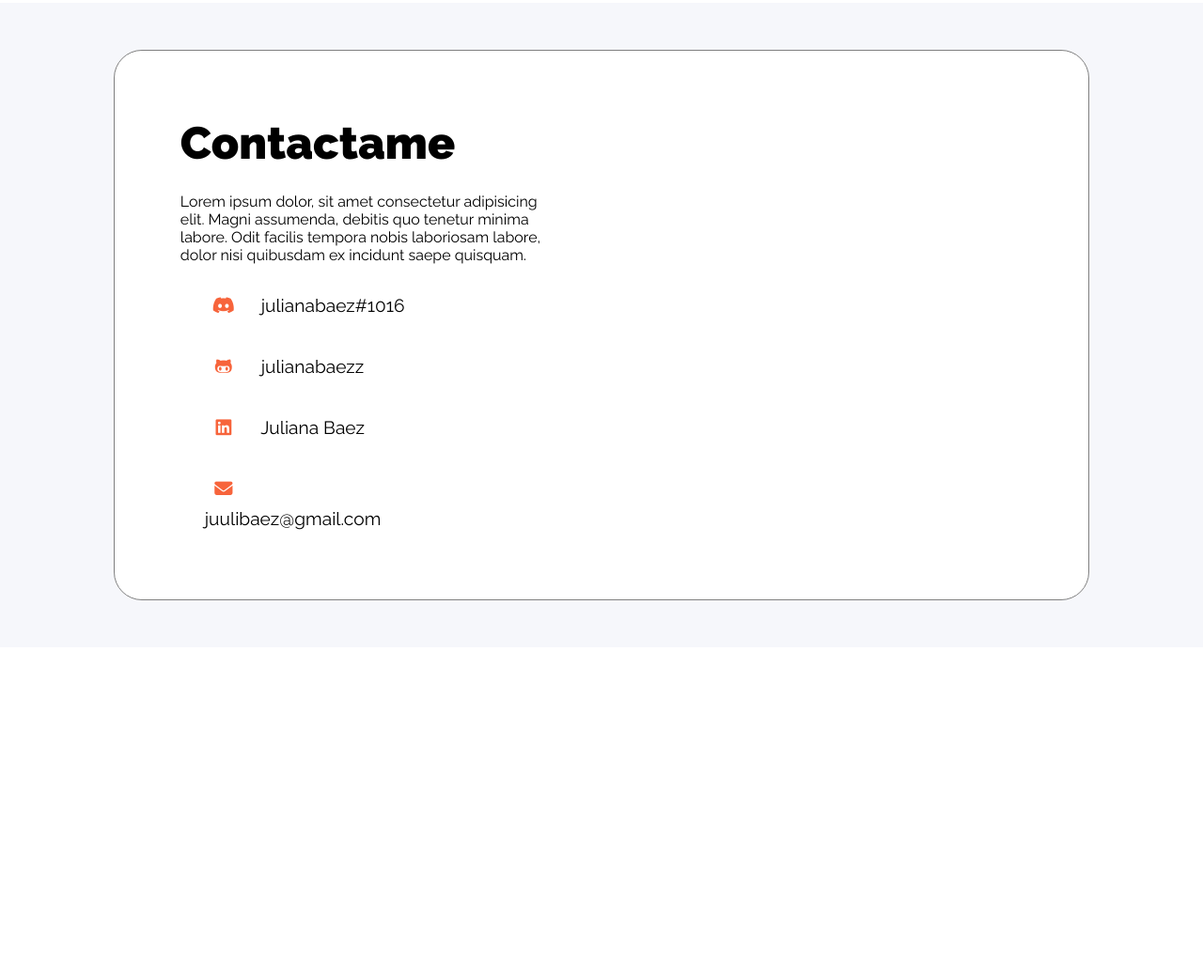
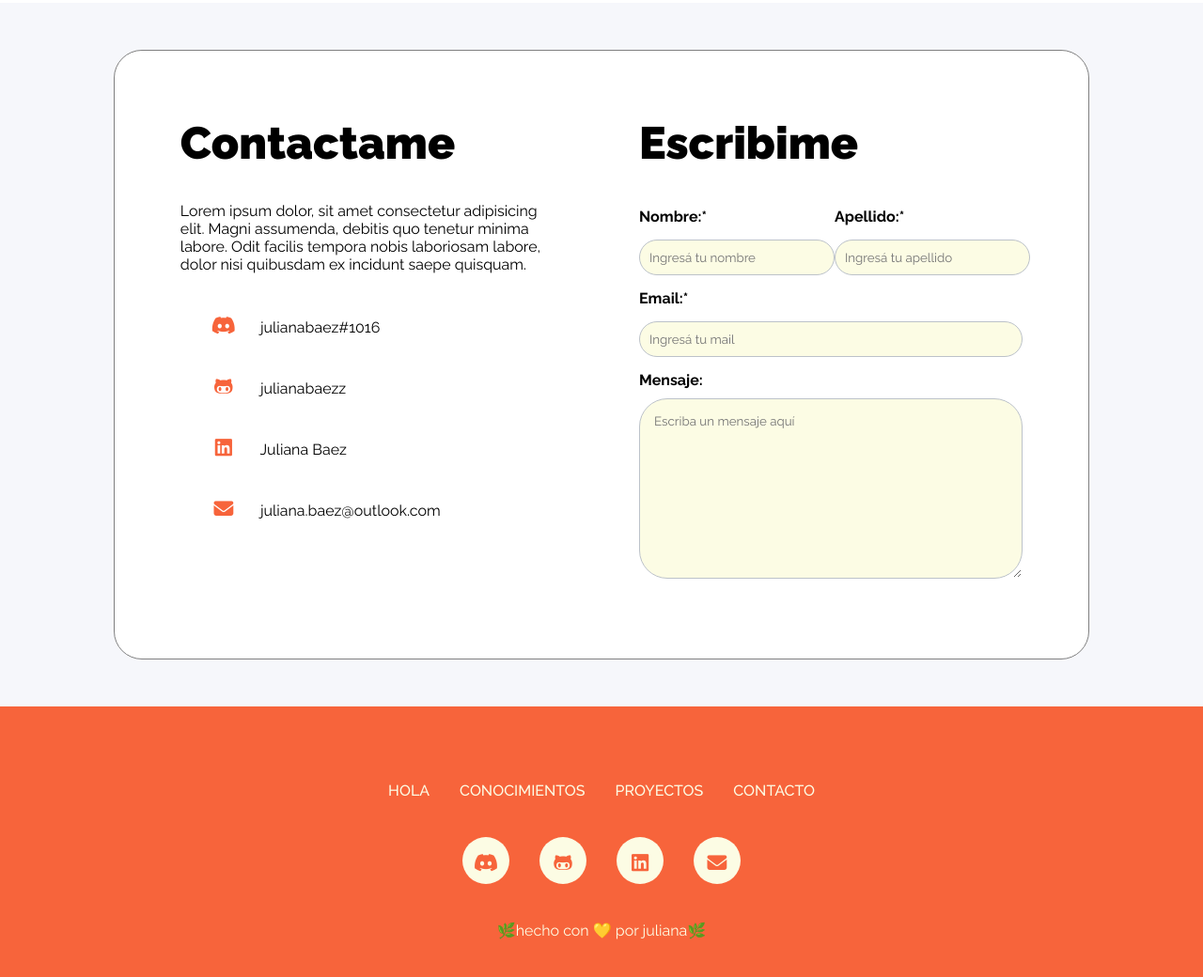
Before and after one commit to julianabaezz/portfolio-JB, a plain HTML site: page index.html in a window 1280 px wide. Shown: the part 3704-4744 px from the top of the page at 94% size. Before the commit the page ends 4393 px from the top, so only its background shows below. Drawn offline with Linux system fonts and the light colour scheme; a web font is replaced by a local one.

Commit message:
terminé seccion contact y footer. puse las anclas internas.

```diff
--- a/index.html
+++ b/index.html
@@ -13,6 +13,7 @@
     <link rel="stylesheet" href="./styles/quote.css">
     <link rel="stylesheet" href="./styles/projects.css">
     <link rel="stylesheet" href="./styles/contact.css">
+    <link rel="stylesheet" href="./styles/footer.css">
     <link rel="preconnect" href="https://fonts.gstatic.com">
     <link href="https://fonts.googleapis.com/css2?family=Raleway:wght@200;300;400;500;600;700;800;900&display=swap" rel="stylesheet">
     <link href="https://fonts.googleapis.com/css2?family=Fascinate&family=IBM+Plex+Sans:wght@200;300;400;500;600;700&display=swap" rel="stylesheet">
@@ -20,17 +21,18 @@
 </head>
 <body>
     <!-- HEADER-->
-    <header class="flex">
-        <nav class="flex" >
-            <ul class="flex">
-                <li> <span class="button"> <a class="coloranchor" href="">HOLA</a></span></li>
-                <li> <span class="button"> <a class="coloranchor" href="">CONOCIMIENTOS</a></span></li>
-                <li> <span class="button"> <a class="coloranchor" href="">PROYECTOS</a></span></li>
-                <li> <span class="contactbutton"> <a class="buttoncolor"href="">CONTACTO</a></span></li>
+    <header class="row">
+        <nav class="row" >
+            <ul class="row">
+                <li> <span class="button"> <a class="coloranchor" href="#ABOUT">HOLA</a></span></li>
+                <li> <span class="button"> <a class="coloranchor" href="#SKILLS">CONOCIMIENTOS</a></span></li>
+                <li> <span class="button"> <a class="coloranchor" href="#PROJECTS">PROYECTOS</a></span></li>
+                <li> <span class="contactbutton"> <a class="buttoncolor"href="#CONTACT">CONTACTO</a></span></li>
             </ul>
         </nav>
     </header>
    <!-- HOLA SOY-->
+   <a name="ABOUT"></a>
     <section class="section-about" >
         <div class="about">
             <div class="hello">
@@ -43,13 +45,14 @@
         </div>
     </section>
     <!-- MIS CONOCIMIENTOS-->
+    <a name="SKILLS"></a>
     <section class="section-skills column">
             <div class="section-titlebox column">
                 <h1 class="section-titletext">Mis conocimientos</h1>
                 <p class="textcenter loremsize"> Lorem, ipsum dolor sit amet consectetur adipisicing elit. Tempore animi ullam est aut explicabo temporibus nam fuga. </p>
             </div>
             <div class="skillcards-container">
-                <div class="skill-cards"> <i class="fab fa-html5 iconcard htmlicon"></i> <h2>HTML 5</h2></div>
+                <div class="skill-cards"><i class="fab fa-html5 iconcard htmlicon"></i> <h2>HTML 5</h2></div>
                 <div class="skill-cards"><i class="fab fa-css3-alt iconcard cssicon"></i> <h2>CSS 3</h2> </div>
                 <div class="skill-cards"><i class="fab fa-sass iconcard sassicon"></i> <h2>Sass</h2></div>
                 <div class="skill-cards"><i class="fab fa-js iconcard javaicon"></i> <h2>JavaScript</h2></div>
@@ -65,6 +68,7 @@
         <h2 class="author">Someone</h2>
     </section>
     <!-- MIS PROYECTOS-->
+    <a name="PROJECTS"></a>
     <section class="section-projects column">
         <div class="section-titlebox column">
             <h1 class="section-titletext">Mis Proyectos</h1>
@@ -95,7 +99,8 @@
         </div>
     </section>
     <!-- CONTACTO-->
-    <section class="section-contact column">
+    <a name="CONTACT"></a>
+    <section class="section-contact">
        <div class="contact-container">
            <div class="box">
                 <h2 class="section-titletext">Contactame</h2>
@@ -110,7 +115,7 @@
                     <li class="link-box">
                         <a href="https://github.com/julianabaezz/" class="black-text" target="_blank">
                             <i class="icon fab fa-github-alt"></i>
-                        julianabaezz
+                            julianabaezz
                         </a>
                     </li>
                     <li class="link-box">
@@ -122,21 +127,74 @@
                     <li class="link-box">
                         <a href="mailto:juliana.baez@outlook.com" class="black-text" target="_blank">
                             <i class="icon fas fa-envelope"></i>
-                            juulibaez@gmail.com
+                            juliana.baez@outlook.com
                         </a>
                     </li>
                 </ul>
+            </div>
+            <div class="box">
+                <h2 class="section-titletext">Escribime</h2>
+                <form action="basededatos.php" method="GET">
+                    <div class="nameform">
+                        <div class="name">
+                            <label for="idNombre"> Nombre:*</label>
+                            <input type="text" id="idNombre" maxlength="30" size="25" placeholder="Ingresá tu nombre">
+                        </div>
+                        <div class="name">
+                            <label for="idApellido"> Apellido:*</label>
+                            <input type="text" id="idApellido" maxlength="30" size="25"placeholder="Ingresá tu apellido">
+                        </div>
+                    </div>
+                    <div class="name">
+                        <label for="idMail"> Email:*</label>
+                        <input type="email" id="idMail" maxlength="30" size="25"placeholder="Ingresá tu mail">
+                    </div>
+                    <div class="name">
+                        <label for="idMensaje">Mensaje:</label> <textarea placeholder= "Escriba un mensaje aquí"
+                        name="" id="idComentarios" cols="50" rows="10" maxlength="100"></textarea>
+                    </div>
 
+                </form>
             </div>
 
+        </div>
+     </section>
+     <footer class="column">
+         <div class="links-footer">
+            <ul class="row">
+                <li> <a class="footer-button" href="#ABOUT">HOLA</a></li>
+                <li> <a class="footer-button" href="#SKILLS">CONOCIMIENTOS</a></span></li>
+                <li> <a class="footer-button" href="#PROJECTS">PROYECTOS</a></span></li>
+                <li> <a class="footer-button"href="#CONTACT">CONTACTO</a></span></li>
+            </ul>
+         </div>
+         <div class="socialmedia-footer">
+            <ul class="row">
+                <li>
+                    <a href="https://discord.com/channels/@juliana%20baez#1016" class="black-text" target="_blank">
+                        <i class="footer-icon fab fa-discord"></i>
+                    </a>
+                </li>
+                <li>
+                    <a href="https://github.com/julianabaezz/" class="black-text" target="_blank">
+                        <i class="footer-icon fab fa-github-alt"></i>
+                    </a>
+                </li>
+                <li>
+                    <a href="https://www.linkedin.com/in/juliana-baez-53b090149/" class="black-text" target="_blank">
+                        <i class="footer-icon fab fa-linkedin"></i>
+                    </a>
+                </li>
+                <li>
+                    <a href="mailto:juliana.baez@outlook.com" class="black-text" target="_blank">
+                        <i class="footer-icon fas fa-envelope"></i>
+                    </a>
+                </li>
+            </ul>
 
-
-        </div>
-
-
-
-
-    </section>
+         </div>
+         <p class="footer-text">🌿hecho con 💛 por juliana🌿</p>
+     </footer>
 
 
     </body>
--- a/styles/about.css
+++ b/styles/about.css
@@ -37,6 +37,6 @@
     font-weight: 500;
 }
 .imagesize {
-    width: 480px;
+    width: 40%;
     margin: 0px 50px 50px;
 }
--- a/styles/contact.css
+++ b/styles/contact.css
@@ -1,5 +1,23 @@
-.contact-container {
-    /*margin: 125px;*/
+input {
+    border-radius: 30px;
+    border: solid 0.5px rgb(188, 194, 201);
+    padding: 10px;
+    margin-top: 5px;
+    background-color: #FCFCE4;
+    outline: none;
+}
+label{
+    margin-bottom: 10px;
+    font-weight: 700;
+}
+textarea{
+    background-color: #FCFCE4;
+    padding: 15px;
+    border: solid 0.5px rgb(188, 194, 201);
+    border-radius: 30px;
+    outline: none;
+}
+ .contact-container {
     padding: 30px;
     width: 88%;
     background-color: #FFFFFF;
@@ -10,19 +28,16 @@
 }
 .box{
     /*border: 1px solid black;*/
-    height: 85%;
     width: 50%;
     justify-content: space-between;
     padding: 40px;
 }
 .contact-text{
-    margin: 25px 0px 20px 0px;
+    margin: 35px 0px 30px 0px;
 }
 .link-box {
     border: transparent;
     border-radius: 25px;
-    width: 60%;
-    font-size: 1.2em;
     margin-top: 15px;
     padding: 5px 5px 5px 10px;
     display: flex;
@@ -32,7 +47,7 @@
     /*padding-top: 1px ; */
 }
 .icon{
-    /*border: 1px solid black;*/
+    /* border: 1px solid black; */
     width: 40px;
     height: 40px;
     color: #F7643B;
@@ -40,6 +55,7 @@
     margin-right: 15px;
     padding-top: 10px;
     text-align: center;
+    font-size: 1.3em;
 }
 .link-box:hover .icon{
     background-color:#F7643B ;
@@ -58,3 +74,17 @@
 .black-text:hover {
     color: #F7643B;
 }
+.nameform {
+    /* border: 1px solid black; */
+    width: 100%;
+    display: flex;
+    flex-direction: row;
+    justify-content: space-between;
+    margin-top: 10%;
+}
+.name {
+    /*border: 1px solid red;*/
+    display: flex;
+    flex-direction: column;
+    margin-bottom: 15px;
+}
--- /dev/null
+++ b/styles/footer.css
@@ -0,0 +1,35 @@
+footer {
+    justify-content: space-between;
+    align-items: center;
+    background-color: #F7643B;
+}
+.links-footer {
+    padding: 80px 0px 40px ;
+}
+.socialmedia-footer {
+    padding-bottom:40px ;
+}
+.footer-icon {
+    width: 50px;
+    height: 50px;
+    color: #F7643B;
+    background-color: #FCFCE4;
+    border-radius: 50px;
+    padding-top: 17px;
+    text-align: center;
+    font-size: 1.3em;
+}
+.footer-icon:hover {
+    border: 1.5px solid #FCFCE4;
+    background-color: #F7643B;
+    color: #FCFCE4;
+}
+.footer-button {
+    font-weight: 500;
+    color:#FCFCE4 ;
+}
+.footer-text{
+    color: #FCFCE4;
+    padding-bottom: 40px ;
+
+}
--- a/styles/section.css
+++ b/styles/section.css
@@ -40,7 +40,7 @@
     padding: 50px;
     width: 100vw;
     background-color: #F6F7FB;
+    display: flex;
     justify-content: center;
     align-items: center;
-
 }
--- a/styles/style.css
+++ b/styles/style.css
@@ -7,10 +7,11 @@
     font-family: 'Raleway';
 }
 body{
+    height: 100%;
     width: 100vw;
     overflow-x: hidden;
 }
-.flex {
+.row {
     display: flex;
     flex-direction: row;
 }
```
